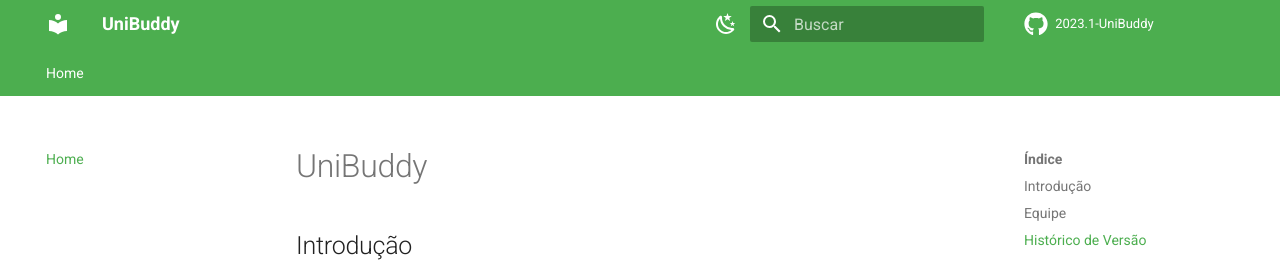
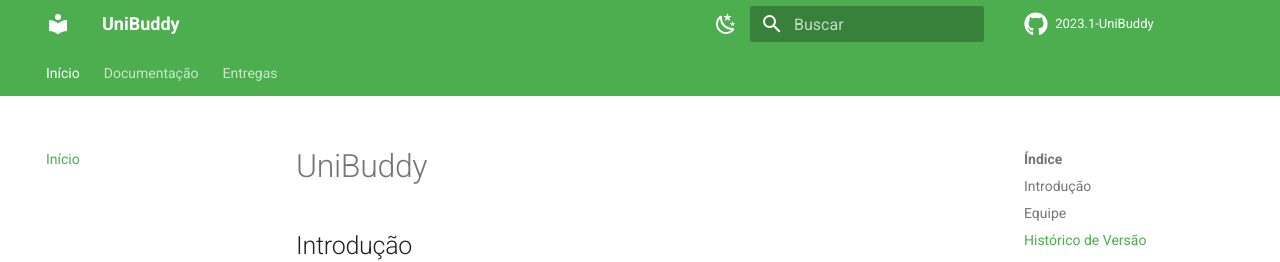
Before and after one commit to mdsreq-fga-unb/2023.1-UniBuddy, an MkDocs documentation site: the page built from docs/index.md, in a window 1280 px wide and 1278 px high. Shown: the top 262 px of the window. Built offline with MkDocs 1.6.1 and Material for MkDocs 9.7.7, drawn with Linux system fonts in a browser that asks for light colours; comment, search, counter and statistics services are not loaded; some of the changed lines change nothing that is shown.

Commit message:
Criação de rotas para as entregas da unidade 1

```diff
--- a/mkdocs.yml
+++ b/mkdocs.yml
@@ -31,7 +31,13 @@ theme:
     - tabs
 
 nav:
-  - Home: index.md
+  - Início: index.md
+  - Documentação:
+    - Visão de Produto e Projeto: "visao.md"
+  - Entregas:
+    - Unidade 1:
+      - Visão Geral do Produto: "entrega-visao.md"
+      - Material do Seminario - Processo Unificado: "entrega-material.md"
 
 markdown_extensions:
   - tables
```
